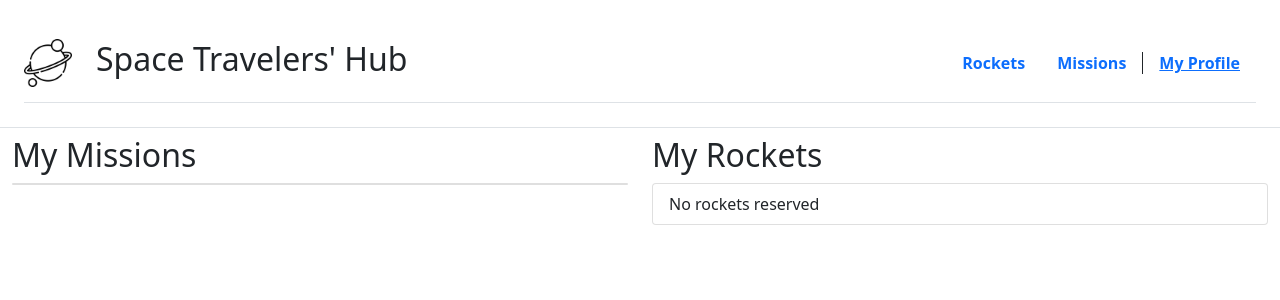
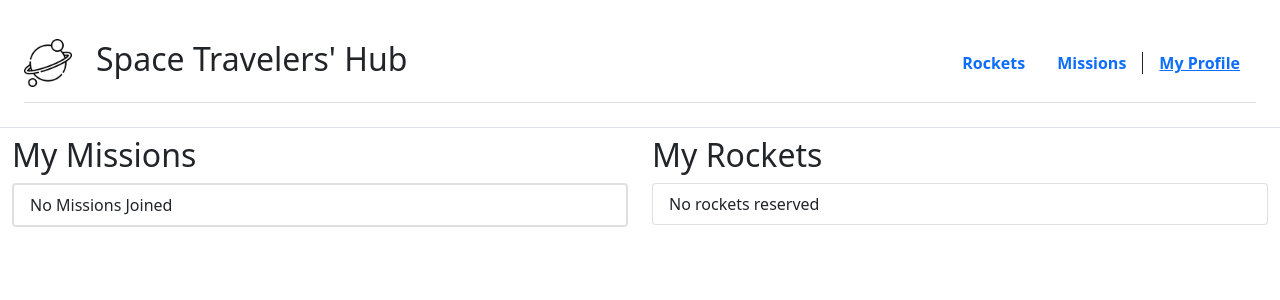
Before and after one commit to elmar8287/space-travelers, a React (Create React App) app: page /profile in a window 1280 px wide. Shown: the top 300 px of the page. Built offline with nearby package versions, Linux system fonts and the light colour scheme.

Commit message:
Improve profile logic and missions

```diff
--- a/src/components/Profile.jsx
+++ b/src/components/Profile.jsx
@@ -10,17 +10,33 @@ import {
   Button,
 } from 'react-bootstrap';
 import { cancelReservation } from '../redux/rockets/rockets';
-import { missions } from '../redux/missions/missions';
+import { missions, toggleMissionState } from '../redux/missions/missions';
 
 const Profile = () => {
   const allMissions = useSelector(missions);
-  const reservedMissions = allMissions.filter((mission) => mission.reserved).map(
-    (mission) => (
-      <ListGroupItem className="pb-4" key={mission.mission_id}>{mission.mission_name}</ListGroupItem>
-    ),
-  );
+  const dispatch = useDispatch();
+  const leaveMission = (e) => {
+    dispatch(toggleMissionState({ mission_id: e.target.id }));
+  };
+
+  const reservedMissions = allMissions
+    .filter((mission) => mission.reserved)
+    .map((mission) => (
+      <ListGroupItem
+        key={mission.mission_id}
+        className="d-flex align-items-center justify-content-between"
+      >
+        <span>{mission.mission_name}</span>
+        <Button
+          variant="outline-danger"
+          id={mission.mission_id}
+          onClick={leaveMission}
+        >
+          Leave&nbsp;Mission
+        </Button>
+      </ListGroupItem>
+    ));
   const rocketState = useSelector((state) => state.rocketsReducer);
-  const dispatch = useDispatch();
   return (
     <Container fluid className="border-top w-100 pt-2">
       <Row>
@@ -28,22 +44,38 @@ const Profile = () => {
           <h2>My Missions</h2>
           <Card>
             <ListGroup>
-              {reservedMissions}
+              {reservedMissions.length > 0 ? (
+                reservedMissions
+              ) : (
+                <ListGroupItem>No Missions Joined</ListGroupItem>
+              )}
             </ListGroup>
           </Card>
         </Col>
         <Col xs={12} md={6}>
           <h2>My Rockets</h2>
           <ListGroup>
-            {rocketState.filter((rocket) => rocket.reserved).length === 0
-              ? <ListGroup.Item>No rockets reserved </ListGroup.Item>
-              : rocketState.filter((rocket) => rocket.reserved).map((rocket) => (
-                <ListGroup.Item key={rocket.id} className="list-group-item d-flex justify-content-between">
-                  {rocket.rocket_name}
-                  {' '}
-                  <Button variant="danger" onClick={() => dispatch(cancelReservation(rocket.id))}>Cancel Reservation</Button>
-                </ListGroup.Item>
-              ))}
+            {rocketState.filter((rocket) => rocket.reserved).length === 0 ? (
+              <ListGroup.Item>No rockets reserved </ListGroup.Item>
+            ) : (
+              rocketState
+                .filter((rocket) => rocket.reserved)
+                .map((rocket) => (
+                  <ListGroup.Item
+                    key={rocket.id}
+                    className="list-group-item d-flex justify-content-between"
+                  >
+                    {rocket.rocket_name}
+                    {' '}
+                    <Button
+                      variant="outline-danger"
+                      onClick={() => dispatch(cancelReservation(rocket.id))}
+                    >
+                      Cancel Reservation
+                    </Button>
+                  </ListGroup.Item>
+                ))
+            )}
           </ListGroup>
         </Col>
       </Row>
--- a/src/components/Rocket.jsx
+++ b/src/components/Rocket.jsx
@@ -57,5 +57,6 @@ Rocket.propTypes = {
     flickr_images: PropTypes.arrayOf(PropTypes.string.isRequired).isRequired,
     rocket_name: PropTypes.string.isRequired,
     description: PropTypes.string.isRequired,
+    reserved: PropTypes.bool,
   }).isRequired,
 };
```
